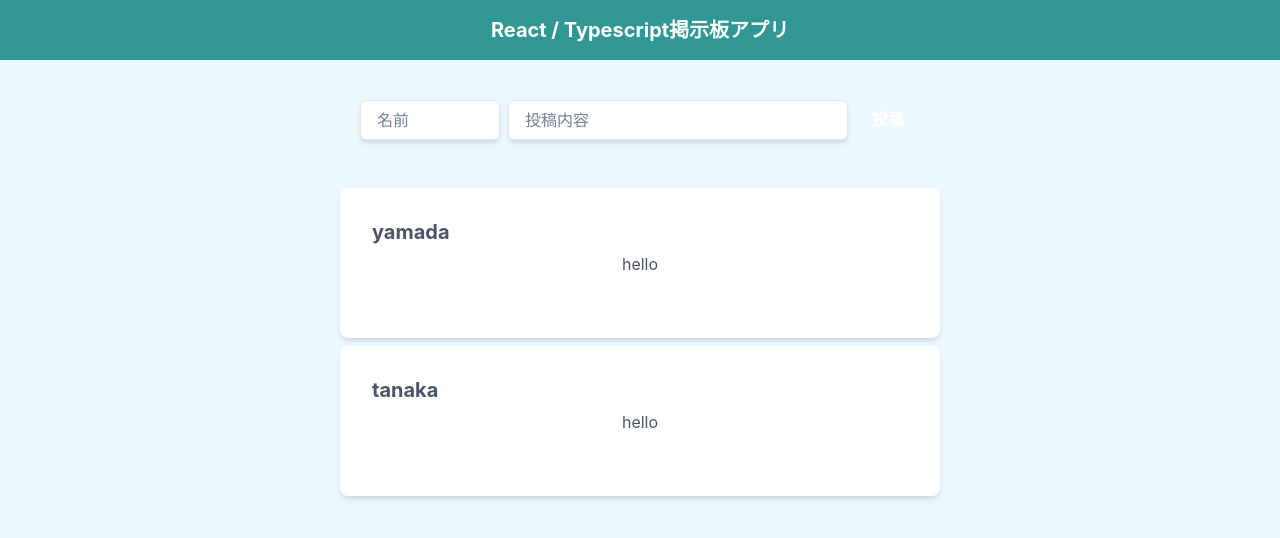
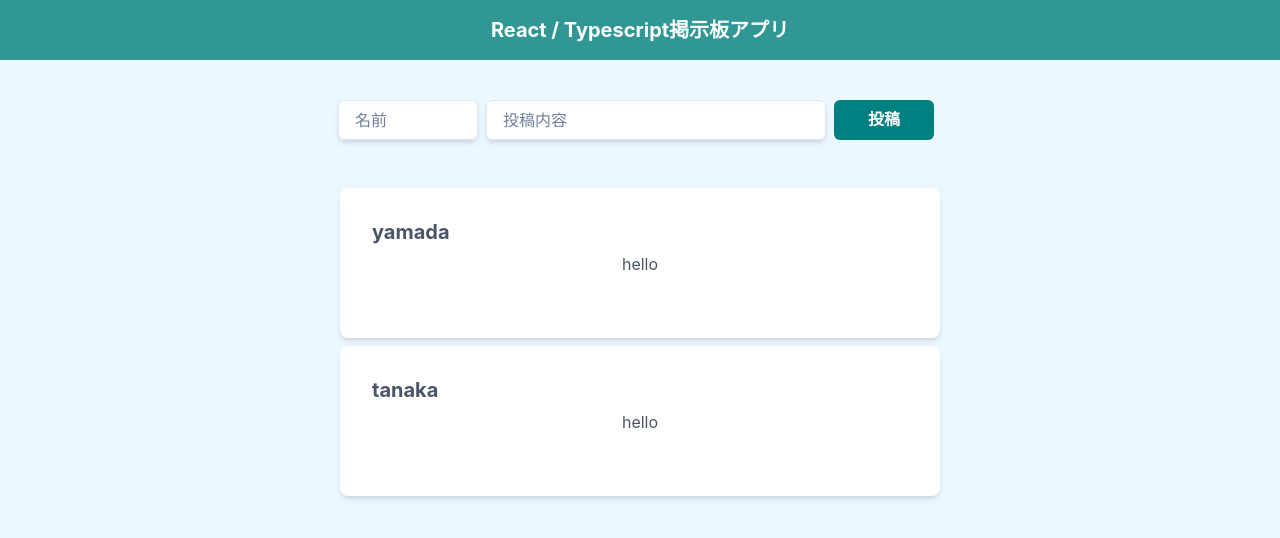
Before and after one commit to yuki96422/board-app, a React (Create React App) app: page / in a window 1280 px wide. Shown: the top 538 px of the page. Built offline with nearby package versions, Linux system fonts and the light colour scheme.

Commit message:
Propsが渡せない

```diff
--- a/src/components/molecules/PostArea.tsx
+++ b/src/components/molecules/PostArea.tsx
@@ -43,9 +43,22 @@
 
   return (
     <HStack m={10}>
-      <InputArea name={name} width={140} placeholdername="名前" onChange={onChangeName} />
-      <InputArea name={name} width={340} placeholdername="投稿内容" onChange={onChangePost} />
-      <MainButton onClick={handleClick} color="white" colorScheme >投稿</MainButton>
+      <InputArea
+        name={name}
+        width={140}
+        placeholdername="名前"
+        onChange={onChangeName}
+      />
+      <InputArea
+        name={name}
+        width={340}
+        placeholdername="投稿内容"
+        onChange={onChangePost}
+      />
+      <MainButton onClick={handleClick} color="white" width={100} backgroundColor="teal">
+        投稿
+      </MainButton>
+      <p></p>
     </HStack>
   );
 };
```
Also changed, not shown: src/components/atoms/MainButton.tsx (+6 -7 lines).
